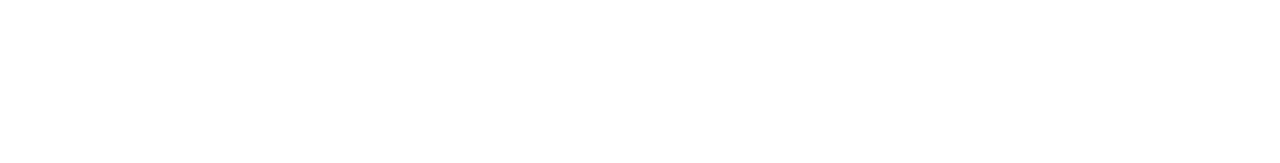
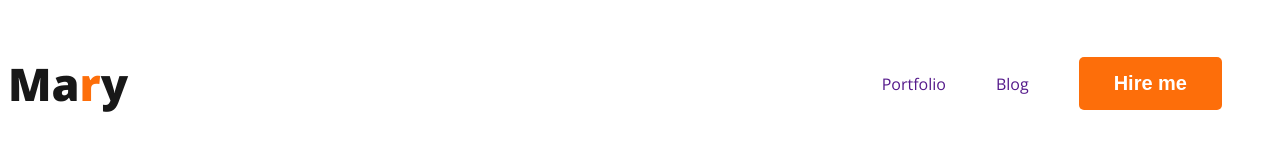
Before and after one commit to Rafia-rahman/webdev-portf, a plain HTML site: page index.html in a window 1280 px wide. Drawn offline with nearby package versions, Linux system fonts and the light colour scheme.

Commit message:
added nav

```diff
--- a/index.html
+++ b/index.html
@@ -4,8 +4,28 @@
     <meta charset="UTF-8">
     <meta name="viewport" content="width=device-width, initial-scale=1.0">
     <title>web dev portfolio</title>
+    <link rel="preconnect" href="https://fonts.googleapis.com">
+    <link rel="preconnect" href="https://fonts.gstatic.com" crossorigin>
+    <link href="https://fonts.googleapis.com/css2?family=Open+Sans:wght@400;700;800&display=swap" rel="stylesheet">
+    <link rel="stylesheet" href="styles/portfolio.css">
 </head>
 <body>
+    <header>
+        <nav>
+            <h3 class="nav-title">Ma<span class="text-primary">r</span>y</h3>
+            <ul>
+                <li><a href="">Portfolio</a></li>
+                <li><a href="">Blog</a></li>
+                <li><button class="btn-primary">Hire me</button></li>
+            </ul>
+        </nav>
 
+    </header>
+    <main>
+
+    </main>
+    <footer>
+
+    </footer>
 </body>
 </html>
--- /dev/null
+++ b/styles/portfolio.css
@@ -0,0 +1,49 @@
+body{
+    font-family: 'lato','sans-serif';
+    font-family: 'Open Sans', sans-serif;
+}
+.text-primary{
+    color: #FD6E0A;
+
+}
+
+.btn-primary{
+    border-radius: 5px;
+background: #FD6E0A;
+border: 0;
+font-size: 20px;
+color: white;
+font-weight: 700;
+padding: 15px 35px;
+
+}
+
+
+nav{
+    display: flex;
+     justify-content: space-between;
+    align-items: center;
+
+}
+
+.nav-title {
+    color: var(--Dark-01, #181818);
+
+font-size: 45px;
+font-weight: 800;
+
+}
+nav > ul{
+    display: flex;
+    align-items: center;
+
+
+}
+nav li{
+    list-style: none;
+    margin-right: 50px;
+}
+nav a{
+    text-decoration: none;
+    color: Dark 02;
+}
```
